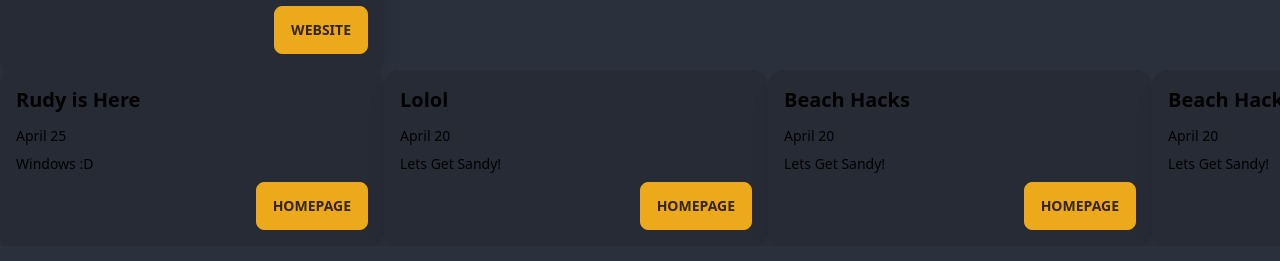
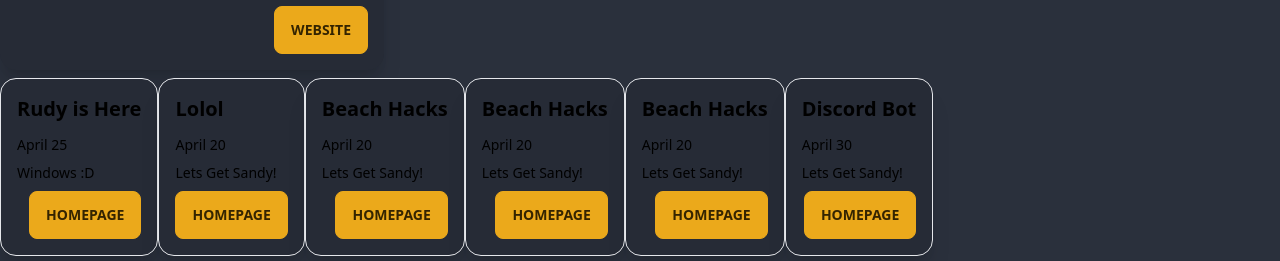
Before and after one commit to RudyRSDev/club_hub, a Next.js app: page / in a window 1280 px wide. Shown: the part 1304-1565 px from the top of the page. Built offline with nearby package versions, Linux system fonts and the light colour scheme.

Commit message:
CSULB Colors

```diff
--- a/src/components/event_card.tsx
+++ b/src/components/event_card.tsx
@@ -12,7 +12,7 @@ interface LinkType {
 
 const EventCard = ({Title, Descpt, Date, Link}: EventCardProps) => {
     return (
-        <div className="card card-compact w-96 bg-base-200 shadow-xl">
+        <div className="card card-compact w-50 bg-base-200 shadow-xl border mt-2 mb-2">
             <div className="card-body">
                 <h2 className="card-title">{Title}</h2>
                 <h2>{Date}</h2>
```
